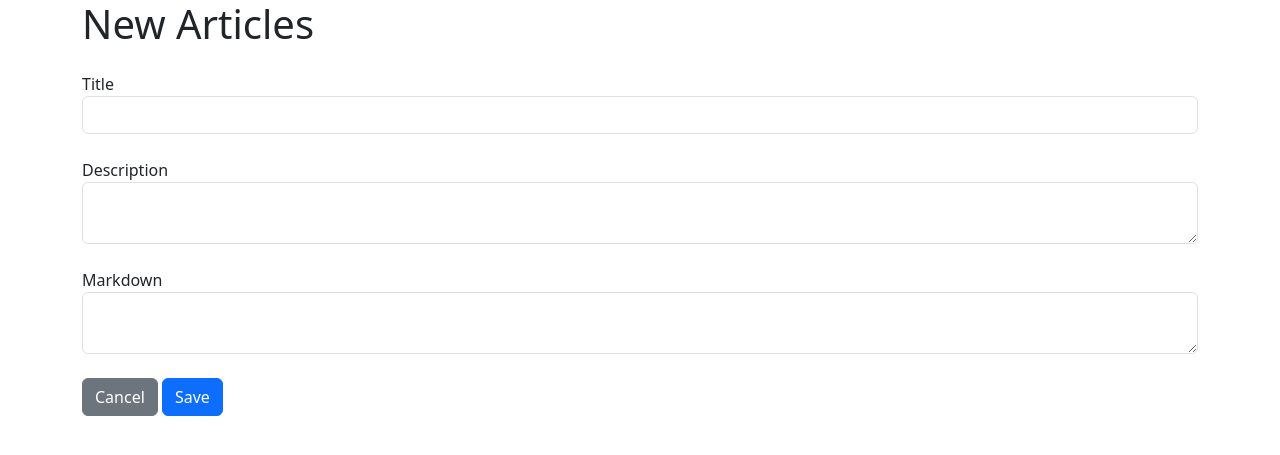
After one commit to olalekanali/node-blog-app, a Node server app: page /articles/new in a window 1280 px wide. The commit adds this page. Shown: the top 455 px of the page. Run offline with Node 20, Linux system fonts and the light colour scheme; some libraries are stand-ins or nearby versions.

Commit message:
Done for today

```diff
--- a/routes/articles.js
+++ b/routes/articles.js
@@ -1,8 +1,12 @@
 const express = require('express')
 const router = express.Router()
 
-router.get('/', (req, res)=>{
-    res.send('Inside the articles route')
+router.get('/new', (req, res)=>{
+    res.render('articles/new')
+})
+
+router.post('/', (req, res)=>{
+
 })
 
 module.exports = router;
--- a/server.js
+++ b/server.js
@@ -1,18 +1,31 @@
 const express = require('express');
+const mongoose = require('mongoose');
 const articleRouter = require("./routes/articles");
 const app = express();
 
+// mongoose.connect('mongodb://localhost/blog', {
+//     useNewUrlParser: true,
+//     useUnifiedTopology: true
+//   });
+//
+// mongoose.connect('mongodb://localhost/blog')
+
 app.set('view engine', 'ejs')
-
 app.use('/articles', articleRouter)
 
 app.get('/', (req, res)=>{
     const articles = [{
-        title: 'Test Article',
-        timeCreated: Date.now,
-        description: 'Test Description'
-    }]
-    res.render("index", { articles : articles })
+        title: 'Test Article1',
+        timeCreated: new Date(),
+        description: 'Test Description 1'
+    },
+    {
+        title: 'Test Article2',
+        timeCreated: new Date(),
+        description: 'Test Description 2'
+    }
+]
+    res.render("articles/index", { articles : articles })
 })
 
 app.listen(5000, ()=>{
--- /dev/null
+++ b/views/articles/_form_fields.ejs
@@ -0,0 +1,15 @@
+<div class="form-group mb-4">
+    <label for="title">Title</label>
+    <input required type="text" name="title" id="title" class="form-control">
+</div>
+<div class="form-group mb-4">
+    <label for="title">Description</label>
+    <textarea name="Description" id="Description" class="form-control"></textarea>
+</div>
+<div class="form-group mb-4">
+    <label for="title">Markdown</label>
+    <textarea required name="Markdown" id="Markdown" class="form-control"></textarea>
+</div>
+
+<a href="/" class="btn btn-secondary">Cancel</a>
+<button type="submit" class="btn btn-primary">Save</button>
--- /dev/null
+++ b/views/articles/new.ejs
@@ -0,0 +1,30 @@
+<!DOCTYPE html>
+<html lang="en">
+<head>
+    <meta charset="UTF-8">
+    <meta name="viewport" content="width=device-width, initial-scale=1.0">
+    <title>New Article</title>
+</head>
+<body><!doctype html>
+    <html lang="en">
+      <head>
+        <meta charset="utf-8">
+        <meta name="viewport" content="width=device-width, initial-scale=1">
+        <title>Node Blog App</title>
+        <link href="https://cdn.jsdelivr.net/npm/bootstrap@5.3.3/dist/css/bootstrap.min.css" rel="stylesheet" integrity="sha384-QWTKZyjpPEjISv5WaRU9OFeRpok6YctnYmDr5pNlyT2bRjXh0JMhjY6hW+ALEwIH" crossorigin="anonymous">
+      </head>
+      <body>
+        <div class="container">
+            <h1 class="mb-4">New Articles</h1>
+
+            <form action="/articles" method="post">
+                <%- include('_form_fields') %>
+            </form>
+        </div>
+
+        <script src="https://cdn.jsdelivr.net/npm/bootstrap@5.3.3/dist/js/bootstrap.bundle.min.js" integrity="sha384-YvpcrYf0tY3lHB60NNkmXc5s9fDVZLESaAA55NDzOxhy9GkcIdslK1eN7N6jIeHz" crossorigin="anonymous"></script>
+      </body>
+    </html>
+
+</body>
+</html>
```
Also changed, not shown: views/articles/index.ejs (renamed from views/index.ejs, +10 -1 lines), models/article.js (added).
